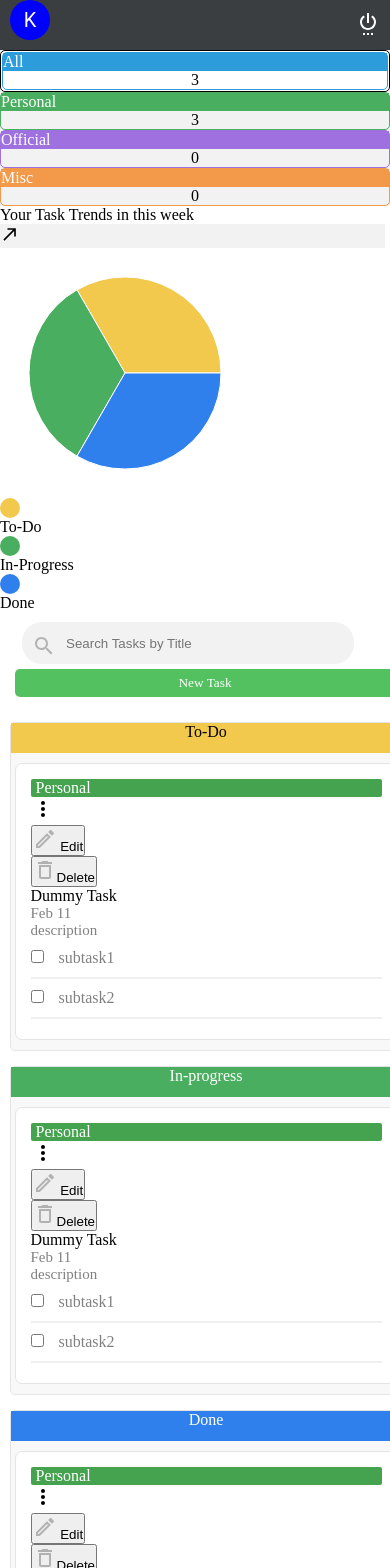
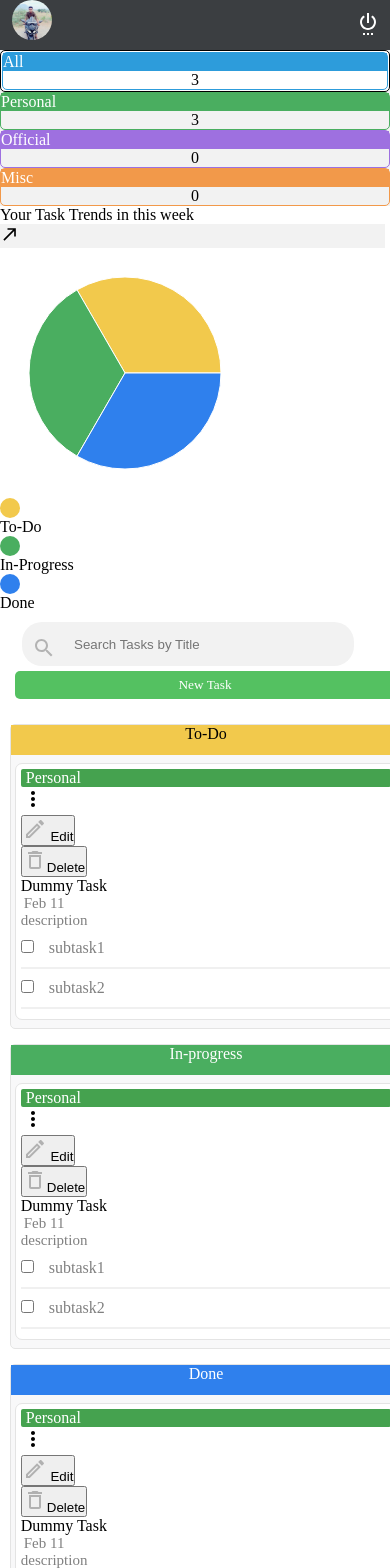
Before and after one commit to pkiranreddy/NestedTodoApp, a React (Create React App) app: page /todo in a window 390 px wide. Shown: the top 1568 px of the page. Built offline with nearby package versions, Linux system fonts and the light colour scheme; the HTML template or start-up script is replaced by a standard one.

Commit message:
fifth commit

```diff
--- a/src/components/listing/item/listItem.css
+++ b/src/components/listing/item/listItem.css
@@ -1,8 +1,8 @@
 .item-container {
-  width: 90%;
+  width: 95%;
   background-color: rgb(255, 255, 255);
-  margin: 10px;
-  padding: 15px;
+  margin: 8px;
+  padding: 5px;
   border: 1px solid rgb(228, 228, 228);
   border-radius: 7px;
 }
@@ -24,11 +24,13 @@
 
 .title {
   font-weight: normal;
+  word-break: break-all;
 }
 .description {
   color: gray;
   font-weight: normal;
   font-size: 15px;
+  word-break: break-all;
 }
 .subtask {
   margin-top: 5px;
@@ -36,6 +38,7 @@
   padding-top: 5px;
   padding-bottom: 5px;
   border-top: 1px solid rgb(240, 240, 240);
+  word-break: break-all;
 }
 .checkbox {
   margin-right: 5px;
--- a/src/components/listing/item/listItem.js
+++ b/src/components/listing/item/listItem.js
@@ -67,7 +67,12 @@ export const ListItem = ({ item, list, header, index, branch, filter }) => {
         </div>
         <div className="title m-1 d-flex justify-content-between">
           <div>{item.name}</div>
-          <div className="description ">{date}</div>
+          <div
+            className="description flex-end"
+            style={{ minWidth: "50px", marginLeft: "3px" }}
+          >
+            {date}
+          </div>
         </div>
         <div className="description m-1">{item.description}</div>
         {item?.subTasks?.map(item => (
--- a/src/components/login/login.css
+++ b/src/components/login/login.css
@@ -32,11 +32,18 @@
 .w-70 {
   width: 70%;
 }
-
+.Title {
+  border: 0;
+  outline: 0;
+  background-color: rgb(242, 242, 242);
+  width: 80%;
+  padding: 8px;
+}
 @media only screen and (max-width: 786px) {
   .container {
     display: block;
-    overflow: auto;
+    overflow: scroll;
+    scroll-behavior: smooth;
   }
   .image {
     width: 100%;
--- a/src/components/login/login.js
+++ b/src/components/login/login.js
@@ -45,19 +45,19 @@ export const Login = () => {
       </div>
       <div className="login p-0 m-0 d-flex justify-content-center align-items-center flex-column">
         <h1>To- Do App</h1>
-        <div className=" input-container d-flex m-3 p-2 w-70">
-          <EmailOutlinedIcon color="disabled" />
+        <div className=" input-container d-flex m-3 p-1 w-70">
+          <EmailOutlinedIcon color="disabled" className="align-self-center" />
           <input
             type="email"
             placeholder="Email ID"
             required={true}
             value={email}
             onChange={e => setEmail(e.target.value)}
-            className="ml-2 input flex-grow-1"
+            className="ml-2 input flex-grow-1 Title"
           />
         </div>
-        <div className="m-3 p-2 input-container w-70 d-flex">
-          <LockOutlinedIcon color="disabled" />
+        <div className="m-3 p-1 input-container w-70 d-flex">
+          <LockOutlinedIcon color="disabled" className="align-self-center" />
           <input
             type="password"
             ref={passwordRef}
@@ -65,7 +65,7 @@ export const Login = () => {
             required={true}
             value={password}
             onChange={e => setPassword(e.target.value)}
-            className="input flex-grow-1"
+            className="input flex-grow-1 Title"
             id="myInput"
           />
           {!visible ? (
@@ -73,12 +73,14 @@ export const Login = () => {
               color="disabled"
               onClick={toggle}
               style={{ cursor: "pointer" }}
+              className="align-self-center"
             />
           ) : (
             <VisibilityOutlinedIcon
               color="disabled"
               onClick={toggle}
               style={{ cursor: "pointer" }}
+              className="align-self-center"
             />
           )}
         </div>
--- a/src/components/sideBar.js
+++ b/src/components/sideBar.js
@@ -1,4 +1,4 @@
-import React, { useState } from "react";
+import React from "react";
 import SettingsPowerIcon from "@material-ui/icons/SettingsPower";
 import { Avatar } from "@material-ui/core";
 import { useHistory } from "react-router-dom";
@@ -50,18 +50,14 @@ export const SideBar = ({ todo, progress, done, filter, setFilter }) => {
       <div className="logout">
         <div className="flex-grow-1">
           {size.width > 784 ? (
-            <img src="./small.png" alt="" />
+            <img src="./small.png" alt="" className="mt-2" />
           ) : (
             <Avatar
-              className="mt-1 ml-1 p-1"
-              style={{
-                color: "white",
-                backgroundColor: "blue",
-                marginLeft: "10px"
-              }}
-            >
-              K
-            </Avatar>
+              alt="Kiran Reddy"
+              src="../avatar.jpeg"
+              className="mt-1"
+              style={{ marginLeft: "12px" }}
+            />
           )}
         </div>
         <div className="powerButton" onClick={() => history.replace("/login")}>
@@ -72,11 +68,9 @@ export const SideBar = ({ todo, progress, done, filter, setFilter }) => {
 
       {/* Filter*/}
       <div className="filter mt-2">
-        <div className="info d-flex justify-content-around mt-2 p-1">
-          <div>
-            <Avatar style={{ color: "white", backgroundColor: "blue" }}>
-              K
-            </Avatar>
+        <div className="info d-flex justify-content-center mt-2 p-1">
+          <div style={{ marginRight: "5px" }}>
+            <Avatar alt="Kiran Reddy" src="../avatar.jpeg" />
           </div>
           <div>
             <div>Kiran Reddy</div>
--- a/src/components/taskdetails.js
+++ b/src/components/taskdetails.js
@@ -15,10 +15,10 @@ export const TaskDetails = ({ todo, progress, done, dispatch, filter }) => {
     <>
       <div className="header d-flex w-100 justify-content-between">
         <div className="dummyInputContainer">
-          <SearchIcon color="disabled" style={{ marginTop: "6px" }} />
+          <SearchIcon color="disabled" style={{ marginTop: "8px" }} />
           <input
             placeholder="Search Tasks by Title"
-            className="dummyInput form-control"
+            className="dummyInput Title"
             onChange={e => setSearch(e.target.value)}
             value={search}
           />
--- a/src/components/todo/todo.css
+++ b/src/components/todo/todo.css
@@ -95,7 +95,13 @@
   padding: 6px;
   border-radius: 6px;
 }
-
+.Title {
+  border: 0;
+  outline: 0;
+  background-color: rgb(242, 242, 242);
+  width: 80%;
+  padding: 8px;
+}
 @media only screen and (max-width: 940px) {
   .dummyInputContainer {
     width: 55%;
```
Also changed, not shown: public/avatar.jpeg (added).
